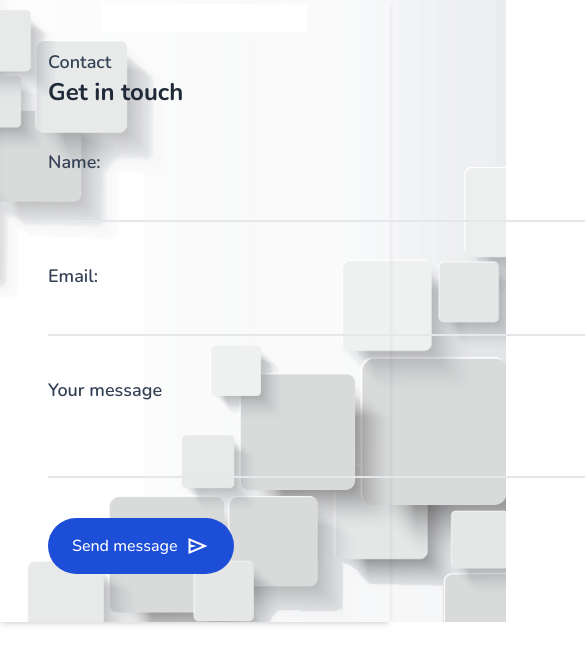
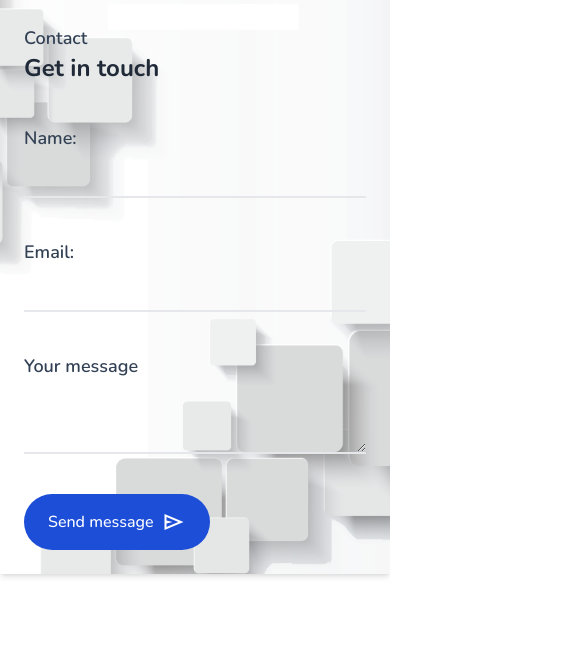
Before and after one commit to blaqnativity/portfolio-version-2, a Nuxt app: page /ContactView in a window 390 px wide. Shown: the top 664 px of the page, 585 px wide, since content can reach past the window. Built offline with nearby package versions, Linux system fonts and the light colour scheme; a web font is replaced by a local one.

Commit message:
responsiveness fixed

```diff
--- a/assets/css/tailwind.css
+++ b/assets/css/tailwind.css
@@ -87,5 +87,5 @@ img {
 /* input box styling */
 input,
 textarea {
-  @apply text-lg text-gray-500 font-medium outline-none border-b-2 w-[80vh] bg-transparent p-2;
+  @apply text-lg text-gray-500 font-medium outline-none w-[100%] border-b-2 bg-transparent p-2;
 }
--- a/pages/ContactView.vue
+++ b/pages/ContactView.vue
@@ -1,6 +1,6 @@
 <template>
   <section class="grid items-center justify-items-center p-6 shadow-md">
-    <form @submit.prevent class="p-6 space-y-10">
+    <form @submit.prevent class="space-y-10">
       <div class="title">
         <p class="pText">Contact</p>
         <h1 class="headerText2 text-left md:text-start">Get in touch</h1>
--- a/pages/index.vue
+++ b/pages/index.vue
@@ -2,7 +2,7 @@
   <!-- Hero section start -->
   <section
     id="hero"
-    class="p-6 flex items-center justify-center h-[50vhnote] md:h-[80vh]"
+    class="p-6 flex items-center justify-center h-[50vh] md:h-[80vh]"
   >
     <div class="flex items-center text-center flex-col space-y-6">
       <p class="lead">Hey there, I'm Olukayode Asemudara</p>
```
